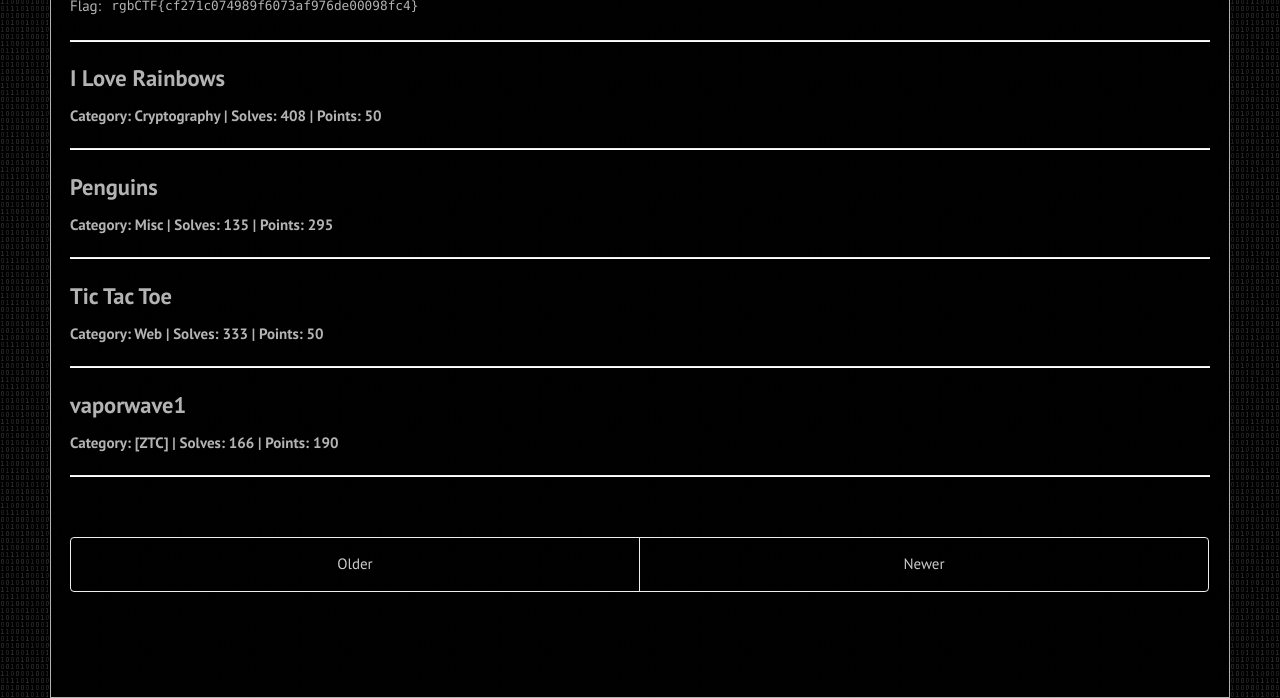
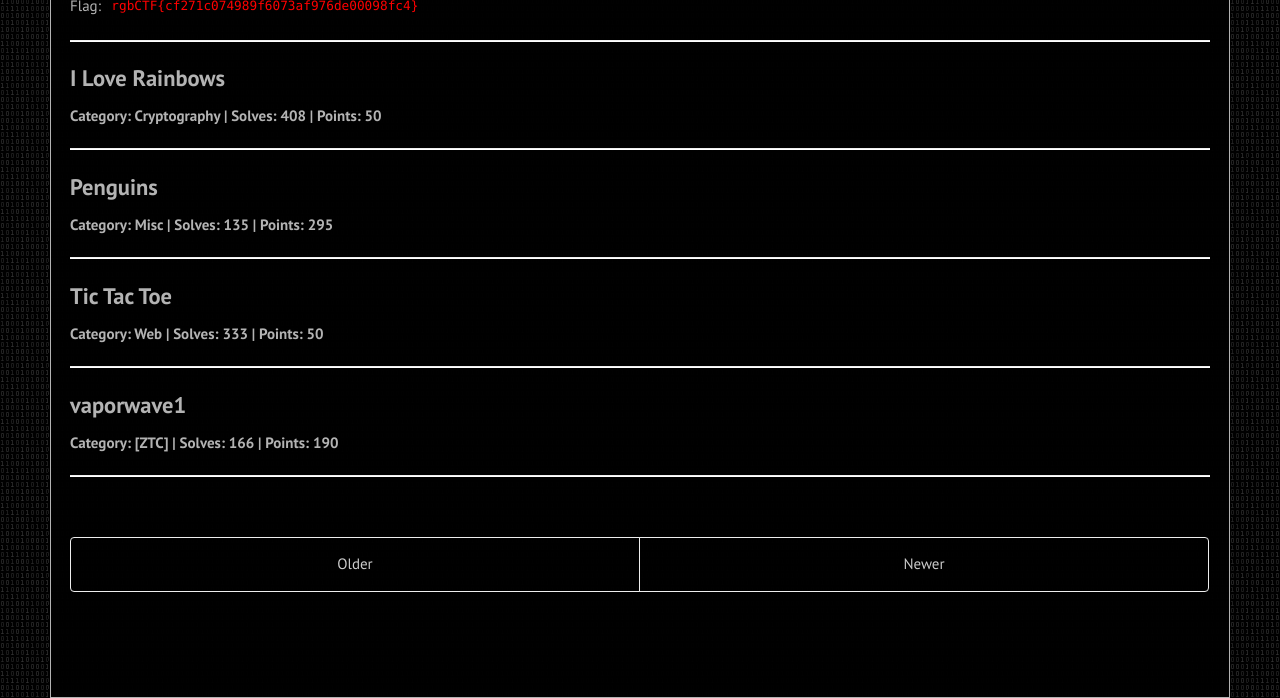
Before and after one commit to museifu666/museifu666.github.io, a Jekyll site: the page built from index.html, in a window 1280 px wide. Shown: the part 3495-4193 px from the top of the page. Built offline with Jekyll 4.4.1, drawn with Linux system fonts in a browser that asks for light colours; the list of posts is cut into pages by our own code.

Commit message:
Update poole.css

```diff
--- a/public/css/poole.css
+++ b/public/css/poole.css
@@ -204,8 +204,7 @@ pre code {
   color: inherit;
   background-color: transparent;
 }
-
-code .flag {
+.flag code{
   color: red;
 }
 
```
